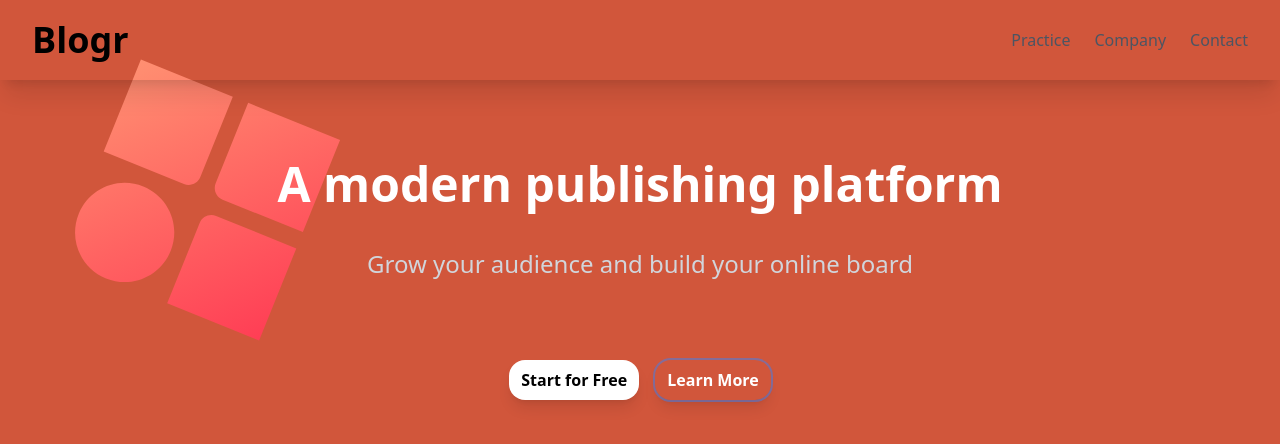
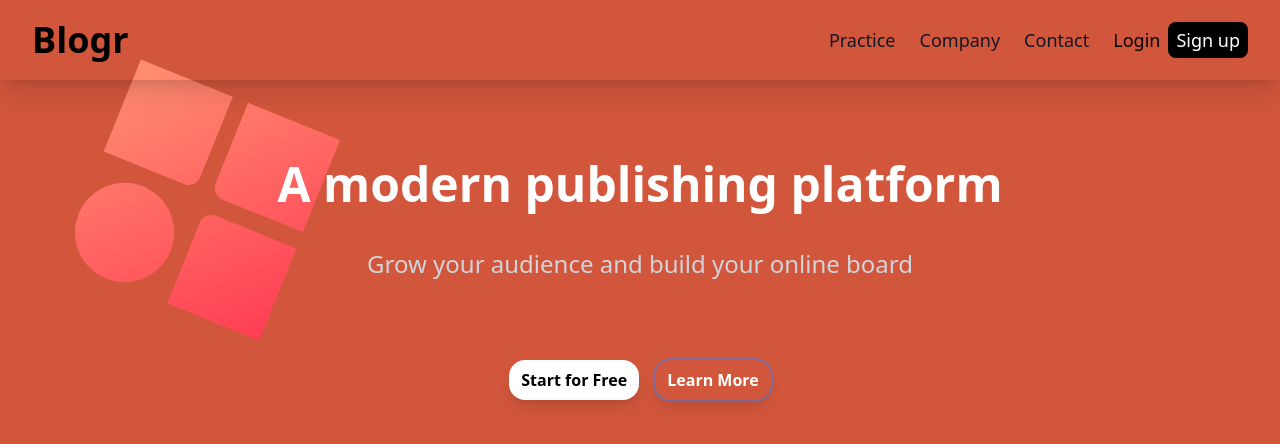
Before and after one commit to codewithahad01/blogr-landing-page, a React (Create React App) app: page / in a window 1280 px wide. Shown: the top 444 px of the page. Built offline with nearby package versions, Linux system fonts and the light colour scheme.

Commit message:
nav section completed

```diff
--- a/src/components/Navbar.jsx
+++ b/src/components/Navbar.jsx
@@ -2,7 +2,6 @@ import React from 'react'
 import { useState } from 'react'
 
 function Navbar() {
-
     const [navbar, setNavbar] = useState(false)
     return (
         <nav className="w-full bg-transparent shadow-xl">
@@ -53,24 +52,34 @@ function Navbar() {
 
                 <div>
                     <div
-                        className={`flex-1 justify-self-center  pb-3 mt-8 md:block md:pb-0 md:mt-0 ${
+                        className={`flex-1 md:justify-start  pb-3 mt-8 md:block md:pb-0 md:mt-0 ${
                             navbar ? "block" : "hidden"
                         }`}
                     >
-                        <ul className="items-center justify-center   space-y-8 md:flex md:space-x-6 md:space-y-0">
-                            <li className="text-gray-600  hover:text-blue-600">
+                    {/* {navigation.map(item => (  */}
+                        <ul className=" text-lg items-center  justify-center  space-y-8 md:flex md:space-x-6 md:space-y-0">
+                            <li className="text-gray-900  hover:underline">
                                 <a href="#home">Practice</a>
                             </li>
-                            <li className="text-gray-600 hover:text-blue-600">
+                            <li className="text-gray-900 hover:underline">
                                 <a href="#blog">Company</a>
                             </li>
-                            <li className="text-gray-600 hover:text-blue-600">
+                            <li className="text-gray-900 hover:underline">
                                 <a href="#about">Contact</a>
                             </li>
+                            <div className='flex flex-col md:flex-row '>
+                            <div className='md:mr-2 md:mt-1'>
+                                <button>Login</button>
+                            </div>
 
-                        </ul>
-                    </div>
-                </div>
+                            <div className='md:bg-black md:text-white md:px-2 md:py-1 py-3 rounded-lg  hover:bg-white hover:text-black hover:ring-2'>
+                                <button>Sign up</button>
+                            </div>
+                            </div>
+                                    </ul>
+
+                                </div>
+                            </div>
             </div>
         </nav>
     )
```
